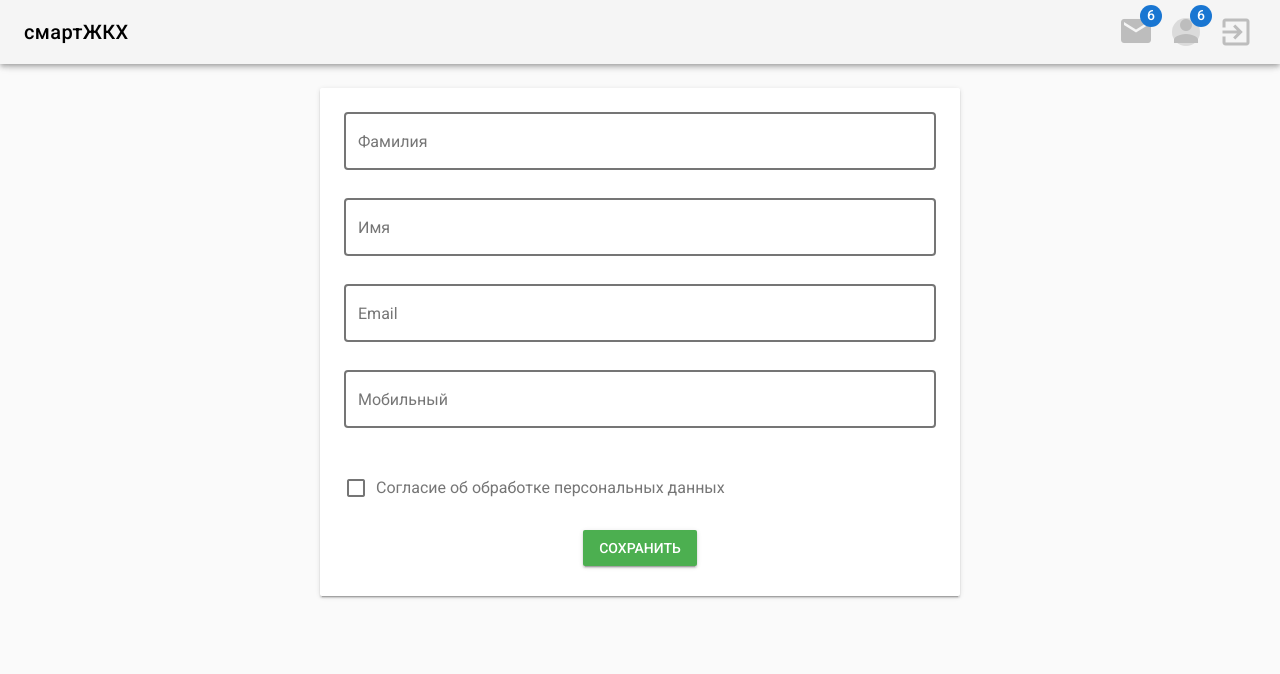
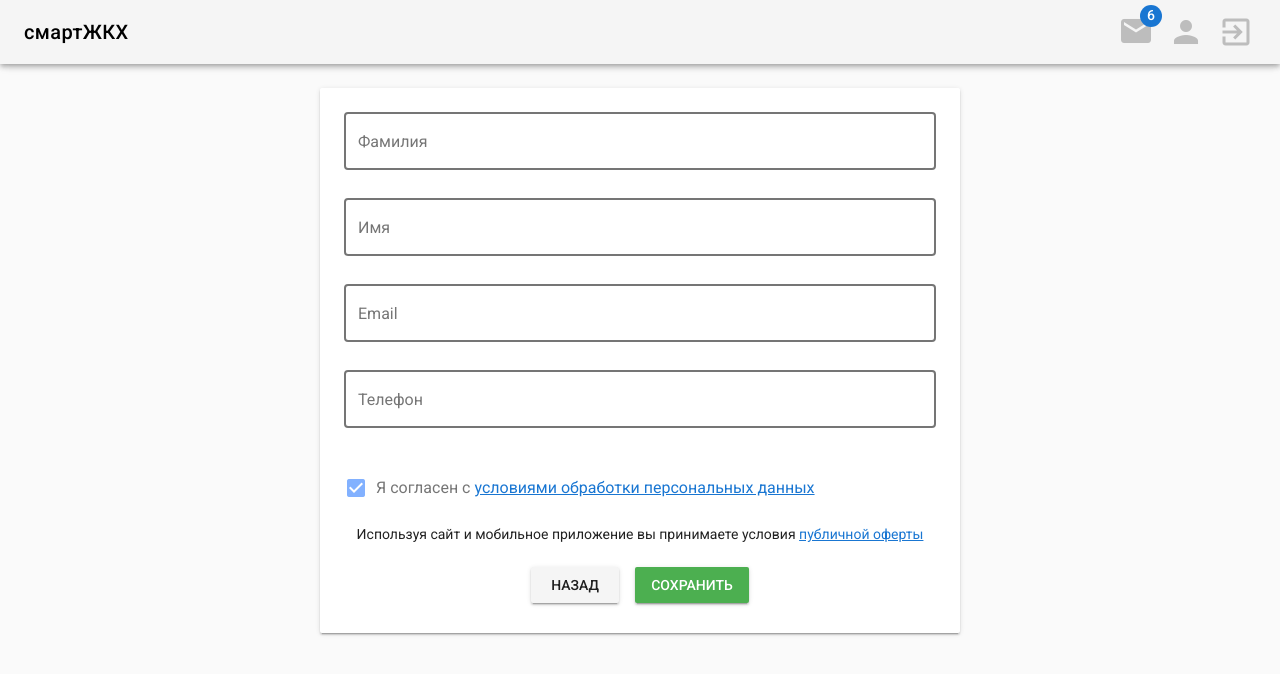
Before and after one commit to pekhotin/counters, a Vue app: page /personal in a window 1280 px wide. Shown: the top 674 px of the page. Built offline with nearby package versions, Linux system fonts and the light colour scheme; sample sign-in values are in the browser's storage; what vuetify-upload-button would draw is missing.

Commit message:
Поправлена таблица, личный кабинет

```diff
--- a/src/App.vue
+++ b/src/App.vue
@@ -47,7 +47,7 @@
         <v-spacer></v-spacer>
         <v-toolbar-items>
           <!--<v-btn flat>Link Two</v-btn>-->
-          <v-btn flat icon small to="requests" class="ml-3" v-show="isLogged()">
+          <v-btn active-class="" flat icon small to="requests" class="ml-3" v-show="isLogged()">
             <v-badge
               color="primary"
               right
@@ -65,24 +65,15 @@
               </v-icon>
             </v-badge>
           </v-btn>
-          <v-btn flat icon small to="personal" class="ml-3" v-show="isLogged()">
-            <v-badge
-              color="primary"
-              right
-              overlap
+          <v-btn active-class="" flat icon small to="personal" class="ml-3" v-show="isLogged()">
+            <v-icon
+              color="grey lighten-1"
+              large
             >
-              <template slot="badge">
-                6
-              </template>
-              <v-icon
-                color="grey lighten-1"
-                large
-              >
-                person
-              </v-icon>
-            </v-badge>
+              person
+            </v-icon>
           </v-btn>
-          <v-btn flat icon small to="#" class="ml-3" @click="logout()" v-show="isLogged()">
+          <v-btn  flat icon small to="#" class="ml-3" @click="logout()" v-show="isLogged()">
             <v-icon
               color="grey lighten-1"
               large
--- a/src/components/Personal.vue
+++ b/src/components/Personal.vue
@@ -27,16 +27,22 @@
             </v-flex>
             <v-flex xs12>
               <v-text-field
-                label="Мобильный"
+                label="Телефон"
                 outline
                 v-model="phone"
               ></v-text-field>
               <v-checkbox
                 v-model="accept"
-                label="Согласие об обработке персональных данных"
-              ></v-checkbox>
+                label="Я согласен с условиями обработки персональных данных"
+              >
+                <template slot="label">
+                  Я согласен с&nbsp;<a href="#" >условиями обработки персональных данных</a>
+                </template>
+              </v-checkbox>
             </v-flex>
+            <p>Используя сайт и мобильное приложение вы принимаете условия <a href="#">публичной оферты</a></p>
             <v-flex xs12 class="text-xs-center">
+              <v-btn @click="goBack()">Назад</v-btn>
               <v-btn color="success">Сохранить</v-btn>
             </v-flex>
           </v-layout>
@@ -48,7 +54,15 @@
 
 <script>
 export default {
-  name: "Personal"
+  name: 'Personal',
+  data: () => ({
+    accept: true
+  }),
+  methods: {
+    goBack () {
+      this.$router.go(-1)
+    }
+  }
 }
 </script>
 
--- a/src/components/Requests.vue
+++ b/src/components/Requests.vue
@@ -6,6 +6,8 @@
         :headers="headers"
         :items="requests"
         :pagination.sync="pagination"
+        rows-per-page-text="Записей на странице"
+        :rows-per-page-items="rowPerPageItems"
         class="elevation-1"
       >
         <template slot="items" slot-scope="props">
@@ -15,6 +17,12 @@
           <td class="text-xs-center">
             <v-btn small :to="'/requests/' + props.item.id">Подробнее</v-btn>
           </td>
+        </template>
+        <template slot="no-data">
+          <v-btn @click="initialize">Обновить</v-btn>
+        </template>
+        <template slot="pageText" slot-scope="props">
+          Показаны {{ props.pageStart }}-{{ props.pageStop }} из {{ props.itemsLength }}
         </template>
       </v-data-table>
       </v-card>
@@ -26,6 +34,7 @@
 export default {
   name: 'Requests',
   data: () => ({
+    rowPerPageItems: [5, 20, 25, {'text': 'Все', 'value': -1}],
     pagination: {
       sortBy: 'status'
     },
```
